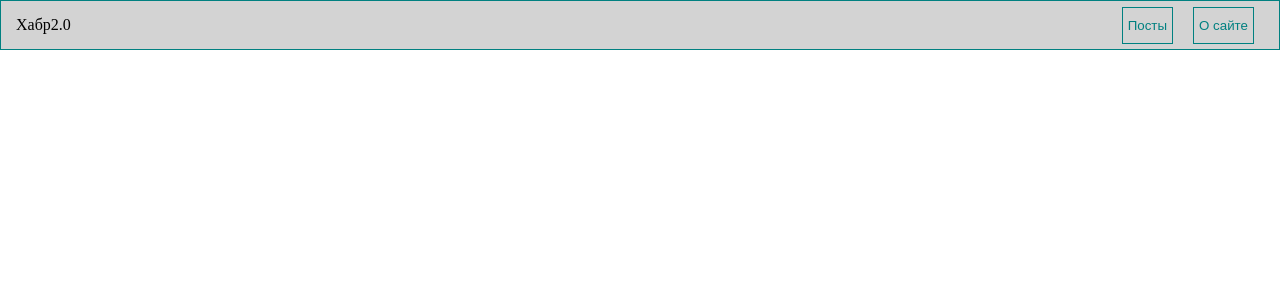
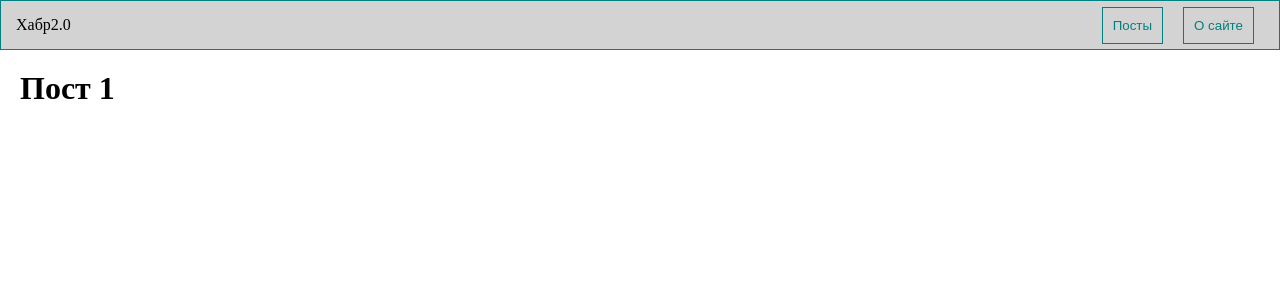
Before and after one commit to DanilMusikhin/HabrVue, a Vue app: page /posts/1 in a window 1280 px wide. Shown: the top 300 px of the page. Built offline with nearby package versions, Linux system fonts and the light colour scheme.

Commit message:
Сделано открытие поста и введена первая директива

```diff
--- a/src/components/PostItem.vue
+++ b/src/components/PostItem.vue
@@ -5,7 +5,8 @@
             <div><strong>Название:</strong> {{ props.post.title }}</div>
             <div><strong>Описание:</strong> {{ props.post.body }}</div>
         </div>
-        <my-button @click="removePost">Удалить</my-button>
+        <my-button @click="$router.push(`/posts/${post.id}`)">Открыть</my-button>
+        <my-button @click="emit('remove', props.post.id)">Удалить</my-button>
     </div>
 </template>
 
@@ -17,10 +18,6 @@ const props = defineProps({
     }
 })
 const emit = defineEmits(['remove'])
-
-function removePost() {
-    emit('remove', props.post.id)
-}
 </script>
 
 <style scoped>
--- a/src/components/UI/MyButton.vue
+++ b/src/components/UI/MyButton.vue
@@ -12,7 +12,7 @@ defineOptions({
 
 <style scoped>
 .btn {
-    padding: 10px 5px;
+    padding: 10px 10px;
     background: none;
     color: teal;
     border: 1px solid teal;
--- /dev/null
+++ b/src/directives/Vintersection.js
@@ -0,0 +1,5 @@
+export default {
+    mounted(el) {
+        console.log(el)
+    }
+}
--- a/src/main.js
+++ b/src/main.js
@@ -2,6 +2,7 @@ import { createApp } from 'vue'
 import App from './App'
 import components from "@/components/UI"
 import router from '@/router/router'
+import Vintersection from './directives/Vintersection'
 
 const app = createApp(App);
 
@@ -9,4 +10,6 @@ components.forEach(component => {
     app.component(component.name, component)
 })
 
+app.directive('intersection', Vintersection)
+
 app.use(router).mount('#app')
--- /dev/null
+++ b/src/pages/PostPage.vue
@@ -0,0 +1,5 @@
+<template>
+    <div>
+        <h1>Пост {{ $route.params.id }}</h1>
+    </div>
+</template>
--- a/src/router/router.js
+++ b/src/router/router.js
@@ -1,5 +1,6 @@
 import About from "@/components/About.vue";
 import Main from "@/pages/Main.vue";
+import PostPage from "@/pages/PostPage.vue";
 import PostsPage from "@/pages/PostsPage.vue";
 import { createRouter, createWebHistory } from "vue-router";
 
@@ -16,6 +17,10 @@ const routes = [
         path: '/about',
         component: About
     },
+    {
+        path: '/posts/:id',
+        component: PostPage
+    }
 ]
 
 const router = createRouter({
```
